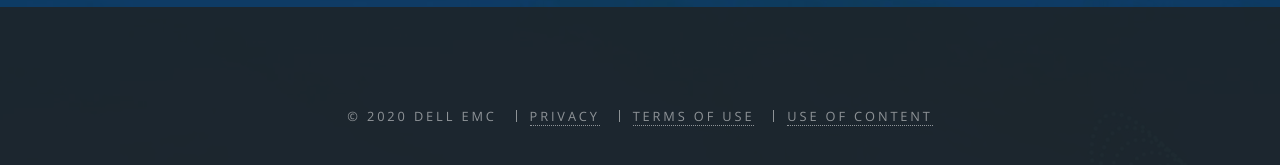
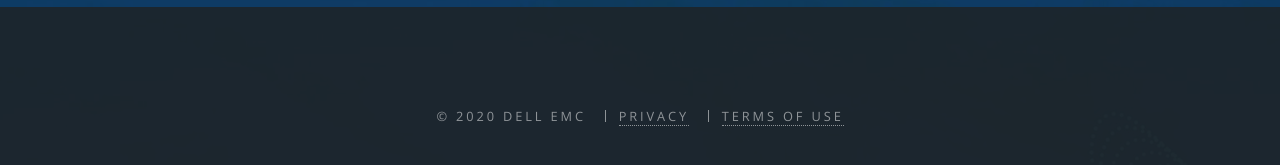
Before and after one commit to StreamingDataPlatform/workshop-samples, a Jekyll site: the page built from index.html, in a window 1280 px wide and 900 px high, scrolled down 3885 px. Shown: the part 681-846 px from the top of the window. Built offline with Jekyll 4.4.1, drawn with Linux system fonts in a browser that asks for light colours.

Commit message:
get rid of the “use of content”, and change the “terms of use” link to load the apache license file in the repository

```diff
--- a/_config.yml
+++ b/_config.yml
@@ -34,5 +34,5 @@
 catalog: ["Getting Started", "Ingesting Data", "Processing Data", "Data Output"]
 
 privacy_link: https://www.dell.com/learn/us/en/uscorp1/policies-privacy
-tou_link: https://www.dell.com/learn/us/en/uscorp1/site-terms-of-use
+tou_link: https://github.com/pravega/workshop-samples/blob/gh-pages/LICENSE
 uoc: All text instructions and source code within the posts on this site are free to use for the express purpose of educating yourself or others about the Dell EMC Streaming Data Platform or Pravega streaming storage.
--- a/_includes/spectral/footer.html
+++ b/_includes/spectral/footer.html
@@ -23,8 +23,8 @@
 		<li>
 			<a href="{{site.tou_link}}" target="_blank">Terms of Use</a>
 		</li>
-		<li>
+		<!-- <li>
 			<a tabindex="0" role="button" data-container="body" data-toggle="popover" data-trigger="focus" data-placement="top" data-content="{{site.uoc}}">Use of Content</a>
-		</li>
+		</li> -->
 	</ul>
 </footer>
--- a/_includes/themes/bootstrap/footer.html
+++ b/_includes/themes/bootstrap/footer.html
@@ -95,9 +95,9 @@
                         <li>
                             <a href="{{site.tou_link}}" target="_blank">Terms of Use</a>
                         </li>
-                        <li>
+                        <!-- <li>
                             <a tabindex="0" role="button" data-container="body" data-toggle="popover" data-trigger="focus" data-placement="top" data-content="{{site.uoc}}">Use of Content</a>
-                        </li>
+                        </li> -->
                     </ul>
                 </div>
             </div>
```
